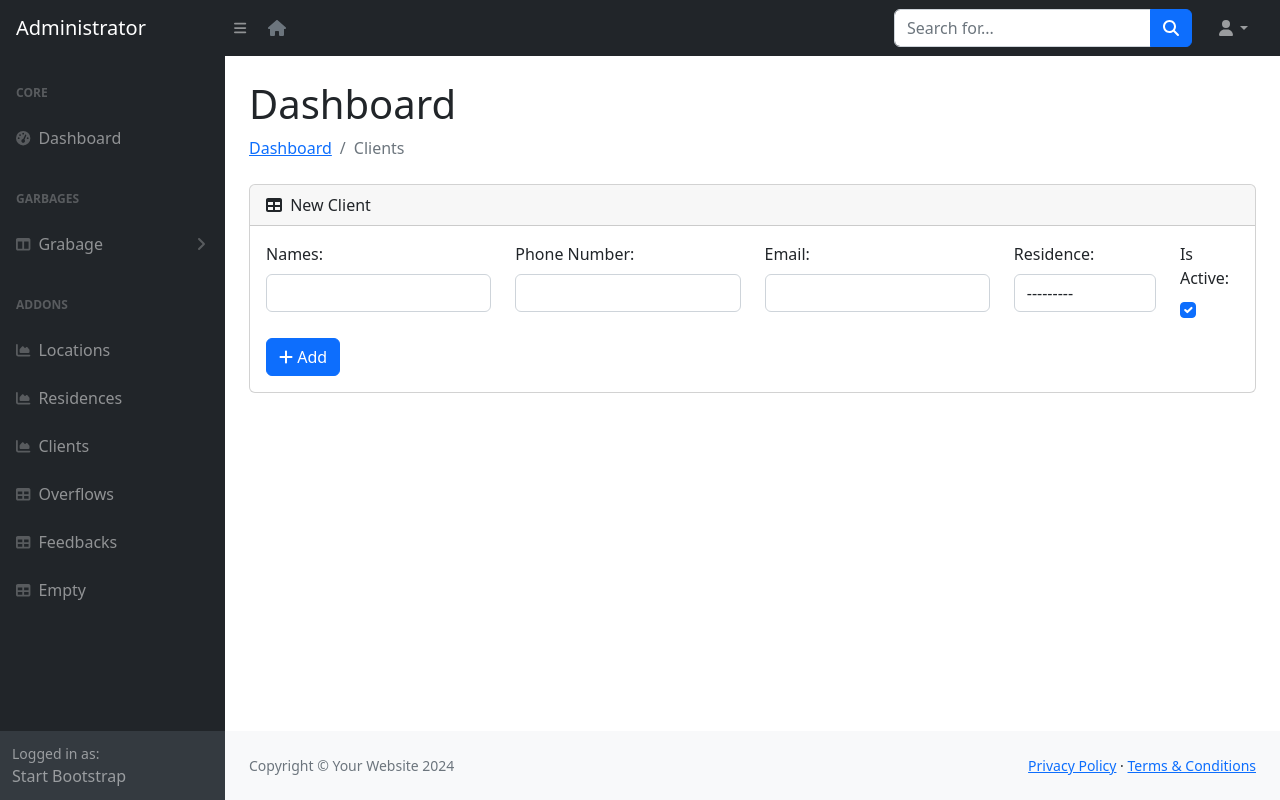
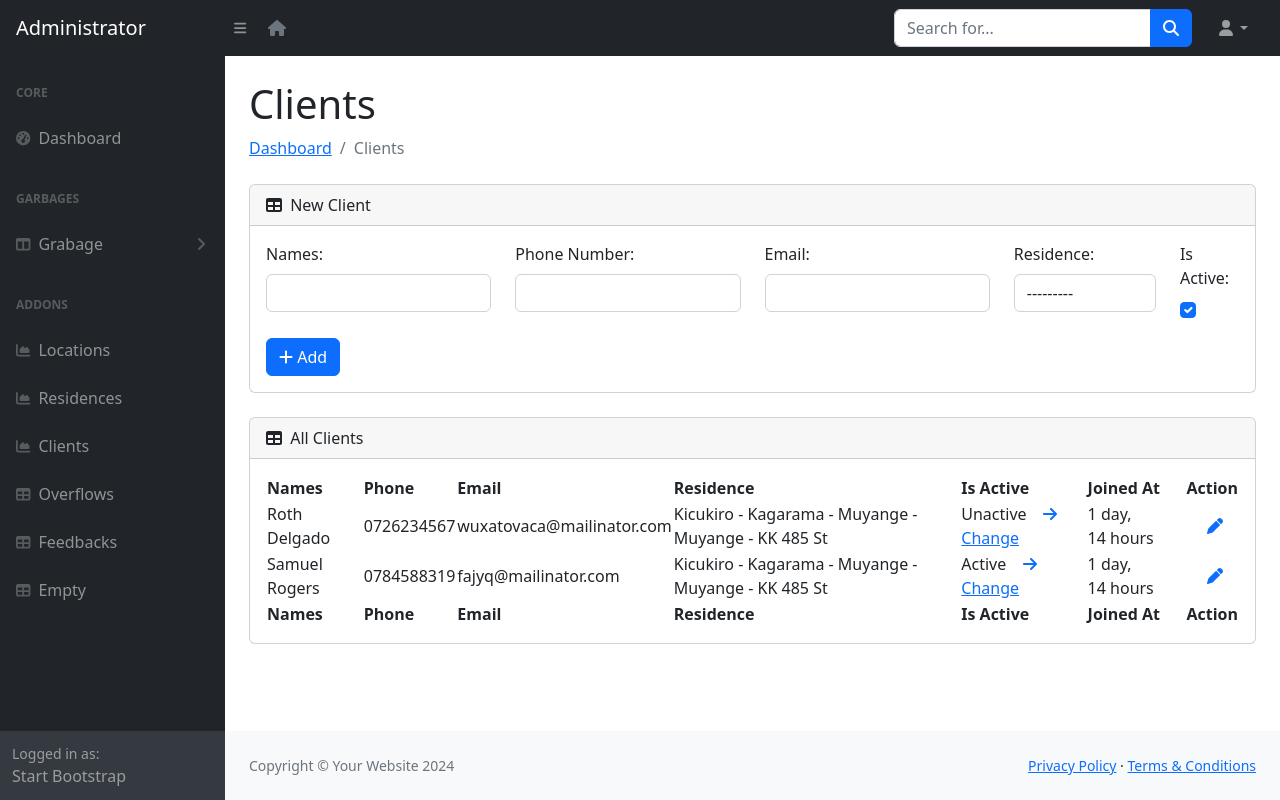
Before and after one commit to nrbrt02/garbagecollection, a Django app: template app/templates/app/adminn/clients.html in a window 1280 px wide. Run offline with Django 5.2, Linux system fonts and the light colour scheme; the template is opened without the code that fills it: values that come from a table or form of the project are taken from there, others are empty; data comes from the database, SQL or seed files in the repository; both versions use the stored data as it was after the commit; some libraries are stand-ins or nearby versions.

Commit message:
updated ERD

```diff
--- a/app/templates/app/adminn/cells_options.html
+++ b/app/templates/app/adminn/cells_options.html
@@ -1,3 +1,4 @@
+<option value="">------------</option>
 {% for cell in cells %}
     <option value="{{ cell.id }}">{{ cell.name }}</option>
 {% endfor %}
--- a/app/templates/app/adminn/clients.html
+++ b/app/templates/app/adminn/clients.html
@@ -3,11 +3,26 @@
             <div id="layoutSidenav_content">
                 <main>
                     <div class="container-fluid px-4">
-                        <h1 class="mt-4">Dashboard</h1>
+                        <h1 class="mt-4">Clients</h1>
                         <ol class="breadcrumb mb-4">
                             <li class="breadcrumb-item active"><a href="{% url 'admin-home' %}">Dashboard</a></li>
                             <li class="breadcrumb-item active">Clients</li>
                         </ol>
+
+                        {% if messages %}
+                        {% for message in messages %}
+                        {% if message.tags == 'error'%}
+                        <div class="alert alert-danger" role="alert">
+                            {{ message }}.
+                        </div>
+                        {% else %}
+                        <div class="alert alert-success" role="alert">
+                            {{ message }}.
+                        </div>
+                        {% endif %}
+                        {% endfor %}
+                        {% endif %}
+
                         <div class="card mb-4">
                             <div class="card-header">
                                 <i class="fas fa-table me-1"></i>
@@ -16,6 +31,7 @@
 
                             <div class="card-body">
                                 <form method="POST" class="row">
+                                    {% csrf_token %}
                                     <div class="col-md-3">
                                       <label for="names" class="form-label">Names:</label>
                                       {{ form.names }}
@@ -48,6 +64,57 @@
                             </div>
                         </div>
 
+                        <div class="card mb-4">
+                            <div class="card-header">
+                                <i class="fas fa-table me-1"></i>
+                                All Clients
+                            </div>
+                            <div class="card-body">
+                              <table id="datatablesSimple">
+                                <thead>
+                                    <tr>
+                                        <th>Names</th>
+                                        <th>Phone</th>
+                                        <th>Email</th>
+                                        <th>Residence</th>
+                                        <th>Is Active</th>
+                                        <th>Joined At</th>
+                                        <th>Action</th>
+                                    </tr>
+                                </thead>
+                                <tfoot>
+                                    <tr>
+                                        <th>Names</th>
+                                        <th>Phone</th>
+                                        <th>Email</th>
+                                        <th>Residence</th>
+                                        <th>Is Active</th>
+                                        <th>Joined At</th>
+                                        <th>Action</th>
+                                    </tr>
+                                </tfoot>
+                                <tbody>
+                                    {% for client in clients %}
+                                    <tr>
+                                        <td>{{ client.names }}</td>
+                                        <td>{{ client.phone }}</td>
+                                        <td>{{ client.email }}</td>
+                                        <td>{{ client.residence }}</td>
+                                        {%  if client.is_active %}
+                                            <td>Active &nbsp; &nbsp;<a href=""><i class="fa fa-arrow-right"></i> Change </a></td>
+                                        {% else %}
+                                            <td>Unactive &nbsp; &nbsp;<a href=""><i class="fa fa-arrow-right"></i> Change </a></td>
+                                        {% endif %}
+                                        <td>{{ client.created_at | timesince  }}</td>
+                                        <td>
+                                            &nbsp; &nbsp; &nbsp;<a href=""><i class="fa fa-pen"></i></a>
+                                        </td>
+                                    </tr>
+                                    {% endfor %}
+                                </tbody>
+                              </table>
+                              </div>
+                          </div>
 
                     </div>
                 </main>
--- a/app/templates/app/adminn/residence.html
+++ b/app/templates/app/adminn/residence.html
@@ -3,7 +3,7 @@
             <div id="layoutSidenav_content">
                 <main>
                     <div class="container-fluid px-4">
-                        <h1 class="mt-4">Dashboard</h1>
+                        <h1 class="mt-4">Residence</h1>
                         <ol class="breadcrumb mb-4">
                             <li class="breadcrumb-item active"><a href="{% url 'admin-home' %}">Dashboard</a></li>
                             <li class="breadcrumb-item active">Residence</li>
--- a/app/templates/app/adminn/sectors_options.html
+++ b/app/templates/app/adminn/sectors_options.html
@@ -1,4 +1,4 @@
-<!-- <option value="">------------</option> -->
+<option value="">------------</option>
 {% for sector in sectors %}
     <option value="{{ sector.id }}">{{ sector.name }}</option>
 {% endfor %}
--- a/app/templates/app/adminn/villages_options.html
+++ b/app/templates/app/adminn/villages_options.html
@@ -1,3 +1,4 @@
+<option value="">------------</option>
 {% for village in villages %}
     <option value="{{ village.id }}">{{ village.name }}</option>
 {% endfor %}
--- a/app/urls.py
+++ b/app/urls.py
@@ -12,6 +12,8 @@ urlpatterns = [
     path('locations/load-sectors/', views.load_sectors, name="load_sectors"),
     path('locations/load-cells/', views.load_cells, name="load_cells"),
     path('locations/load-villages/', views.load_villages, name="load_villages"),
+
+    path('change-status/<int:pk>', views.editResidence, name="edit-residence"),
 
     path('residence/', views.residence, name="residence"),
     path('residence/<int:pk>', views.editResidence, name="edit-residence"),
```
Also changed, not shown: app/views.py (+8 -1 lines), db.png, db.sqlite3.
